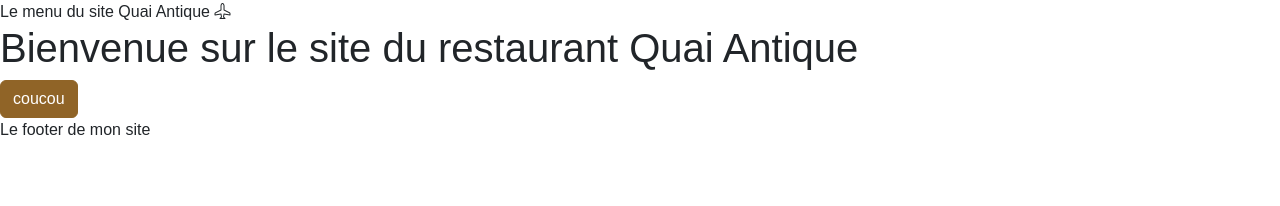
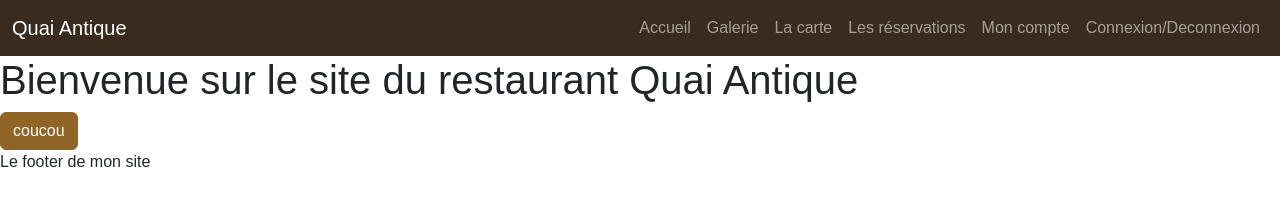
Before and after one commit to Charf-Eddine/QuaiAntiqueRestaurantFront, a website with bundled scripts: page index.html in a window 1280 px wide. Built offline with nearby package versions, Linux system fonts and the light colour scheme; files whose address does not match are found by name; a web font is replaced by a local one.

Commit message:
Add site header

```diff
--- a/index.html
+++ b/index.html
@@ -10,7 +10,39 @@
     <title>Document</title>
 </head>
 <body>
-    <header>Le menu du site Quai Antique <i class="bi bi-airplane"></i></header>
+    <header>
+        <nav class="navbar navbar-expand-lg bg-dark" data-bs-theme="dark">
+            <div class="container-fluid">
+              <a class="navbar-brand" href="/">Quai Antique</a>
+              <button class="navbar-toggler" type="button" data-bs-toggle="collapse" data-bs-target="#navbarSupportedContent" aria-controls="navbarSupportedContent" aria-expanded="false" aria-label="Toggle navigation">
+                <span class="navbar-toggler-icon"></span>
+              </button>
+              <div class="collapse navbar-collapse" id="navbarSupportedContent">
+                <ul class="navbar-nav ms-auto mb-2 mb-lg-0">
+                  <li class="nav-item">
+                    <a class="nav-link" href="/">Accueil</a>
+                  </li>
+                  <li class="nav-item">
+                    <a class="nav-link" href="#">Galerie</a>
+                  </li>
+
+                  <li class="nav-item">
+                    <a class="nav-link" href="#">La carte</a>
+                  </li>
+                  <li class="nav-item">
+                    <a class="nav-link" href="#">Les réservations</a>
+                  </li>
+                  <li class="nav-item">
+                    <a class="nav-link" href="#">Mon compte</a>
+                  </li>
+                  <li class="nav-item">
+                    <a class="nav-link" href="#">Connexion/Deconnexion</a>
+                  </li>
+                </ul>
+              </div>
+            </div>
+          </nav>
+    </header>
 
     <main id="main-page">
 
```
